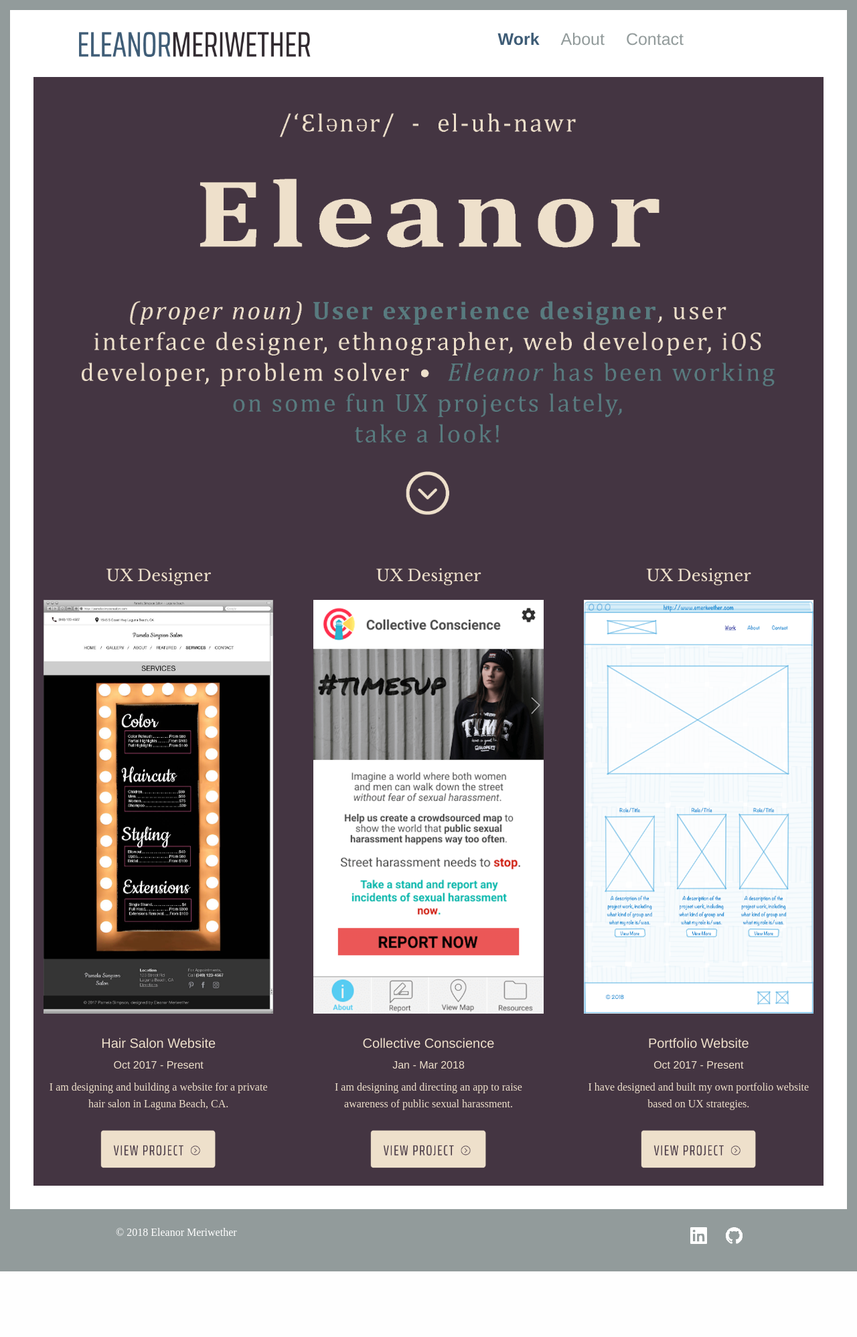
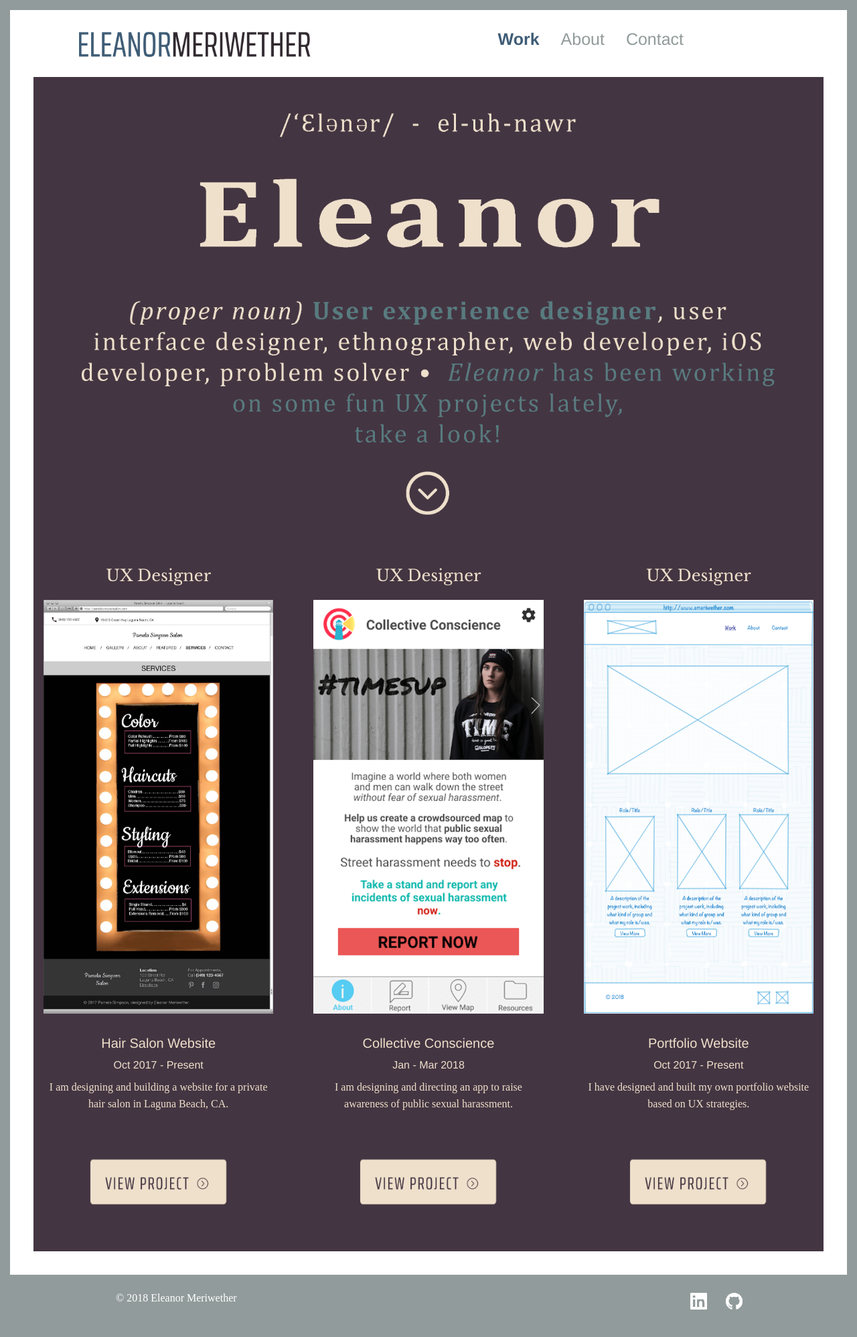
Before and after one commit to emeriwether/emeriwether.github.io, a Jekyll site: the page built from index.html, in a window 1280 px wide. Shown: the whole page at 67% size. Built offline with Jekyll 4.4.1, drawn with Linux system fonts in a browser that asks for light colours; some web fonts are replaced; before the commit the page ends 1899 px from its top, so only the background shows below that.

Commit message:
adjust padding around viewprojbutotn

```diff
--- a/css/app.css
+++ b/css/app.css
@@ -117,7 +117,7 @@
     }
 
     .viewProjButton {
-        padding: 25px 85px;
+        padding: 5% 5%;
     }
 
     .projectGalleryImg {
@@ -215,10 +215,18 @@
     #topNav {
         margin: 0 8% 0 8%;
     }
+
+    .viewProjButton {
+        padding: 10% 10%;
+    }
 }
 
 /*1000px and above*/
 @media screen and (min-width: 62.5em) {
+    .viewProjButton {
+        padding: 15% 15%;
+    }
+
     #definition {
         size: 75%;
     }
@@ -244,6 +252,10 @@
 @media screen and (min-width: 71.875em) {
     #aboutMeText > p {
         font-size: 125%;
+    }
+
+    .viewProjButton {
+        padding: 20% 20%;
     }
 }
 
```
